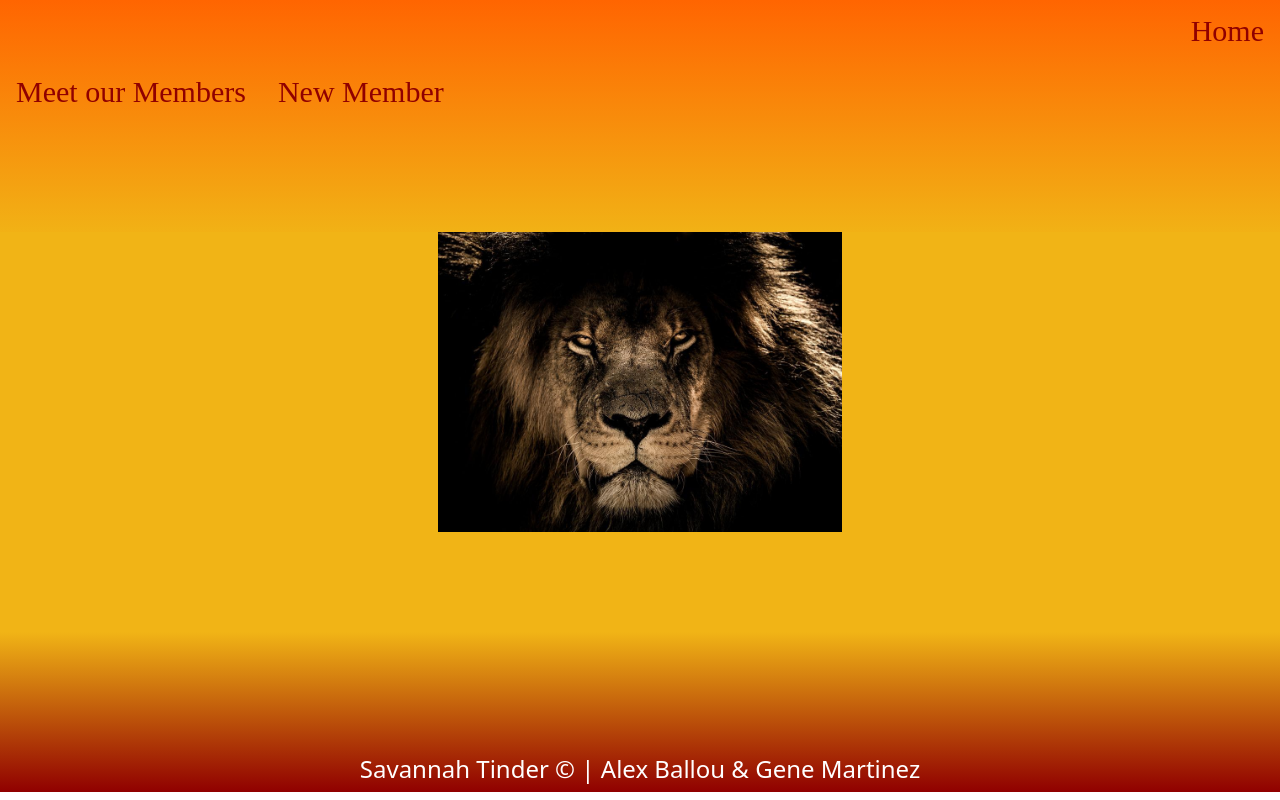
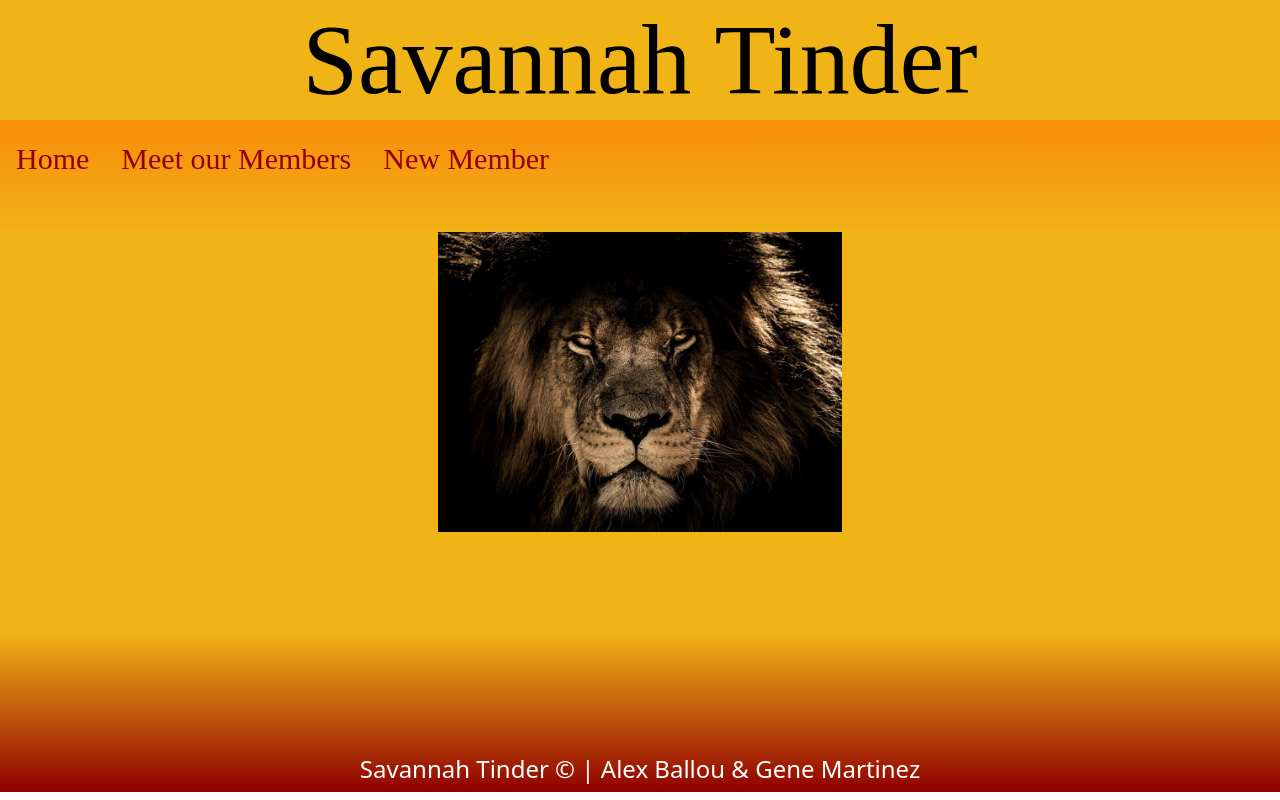
Before and after one commit to Genemichael25/cat-tinder-frontend-crazy-cats-gene-alex, a React (Create React App) app: page / in a window 1280 px wide. Built offline with nearby package versions, Linux system fonts and the light colour scheme; no server answers; a web font is replaced by a local one.

Commit message:
Styling updated

```diff
--- a/src/App.css
+++ b/src/App.css
@@ -48,9 +48,7 @@ center {
 }
 
 
-/* .card {
-  height: 50vh;
-} */
+
 /* Scarlet
 #900000
 
--- a/src/components/header.js
+++ b/src/components/header.js
@@ -1,5 +1,5 @@
 import React, { Component } from 'react'
-import { Container, Nav, NavItem } from 'reactstrap'
+import { Nav, NavItem } from 'reactstrap'
 import { NavLink } from 'react-router-dom'
 
 
@@ -8,10 +8,8 @@ class Header extends Component {
     return(
       <header>
          <div className="Header">
+         <h1 style={{fontSize:"100px"}}>Savannah Tinder</h1>
              <Nav style={{fontSize:"30px"}}>
-              <Container>
-
-              </Container>
                 <NavItem>
                     <NavLink style={{color: "#900000"}} to="/" className="nav-link">Home</NavLink>
                 </NavItem>
@@ -21,8 +19,7 @@ class Header extends Component {
                 <NavItem>
                     <NavLink style={{color: "#900000"}} to="/catnew" className="nav-link">New Member</NavLink>
                 </NavItem>
-
-                </Nav>
+              </Nav>
             </div>
       </header>
     )
--- a/src/pages/CatEdit.js
+++ b/src/pages/CatEdit.js
@@ -30,8 +30,8 @@ class CatEdit extends Component {
     render() {
         return(
             <>
-                <h1> CatEdit</h1>
-                <Form>
+
+                <Form style={{margin:"30px"}}>
                     <FormGroup >
                         <Label for="name">Name</Label>
                         <Input
--- a/src/pages/CatIndex.js
+++ b/src/pages/CatIndex.js
@@ -7,7 +7,6 @@ class CatIndex extends Component {
         // console.log(this.props.cats)
         return(
             <>
-                {/* <h1>All our members</h1> */}
                 <Row>
                 {this.props.cats && this.props.cats.map(cats => {
                     return(
```
Also changed, not shown: 1 other file (tests, documents, lock files or other folders).
